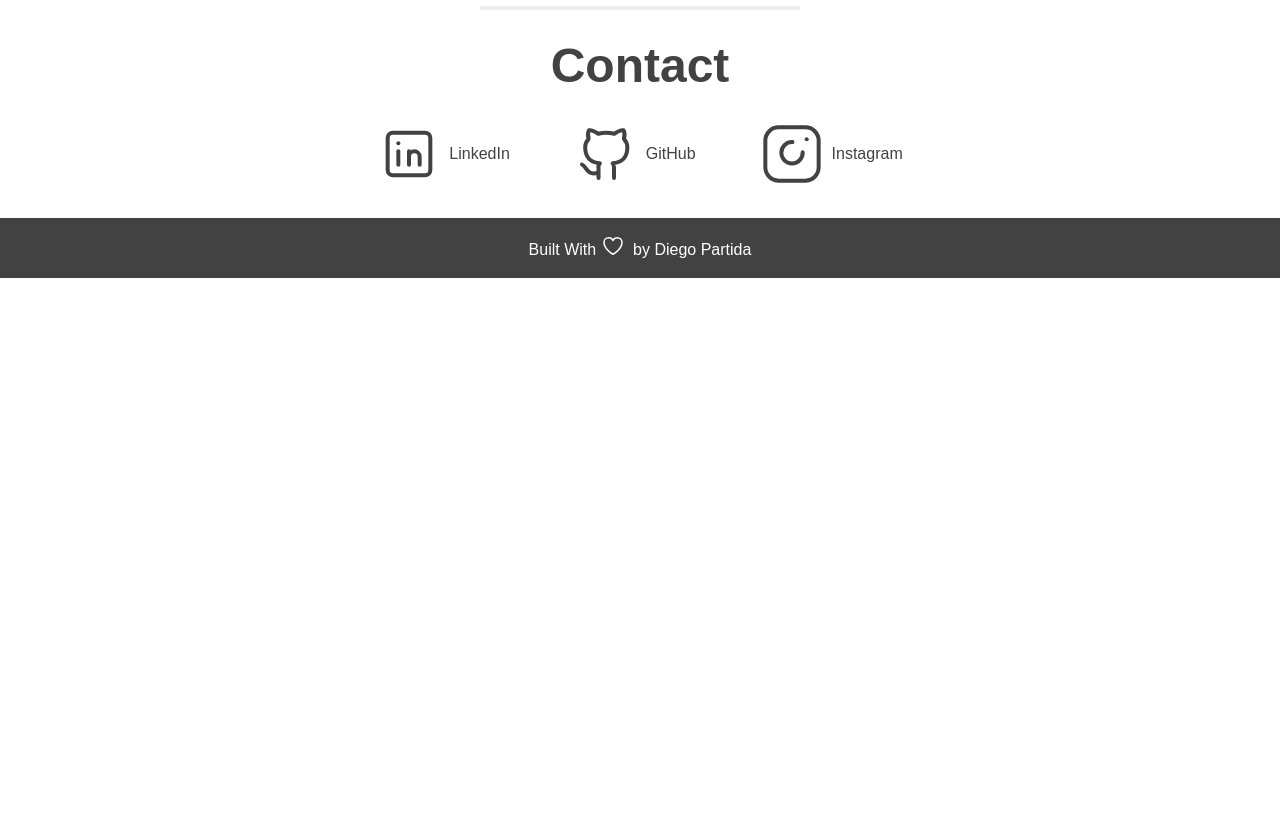
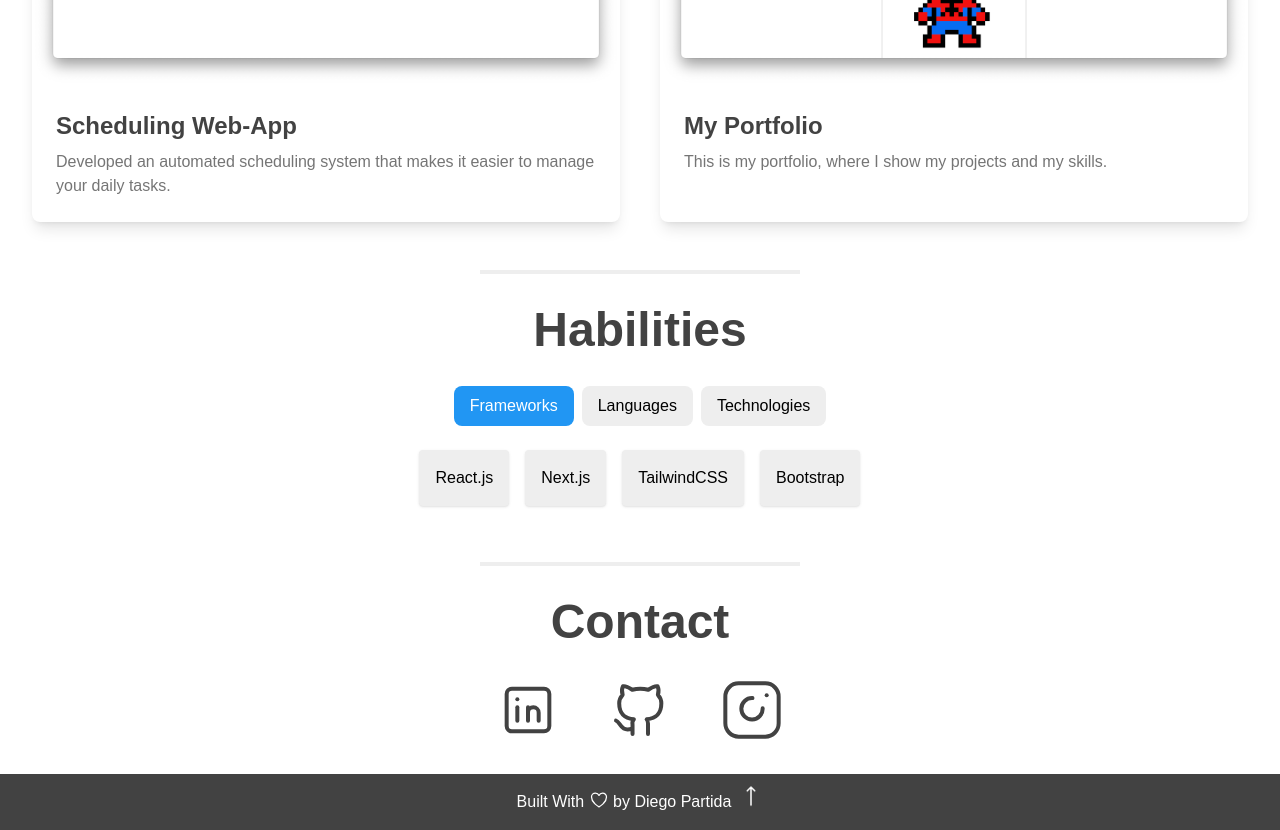
Before and after one commit to diegopartida22/diego-portfolio, a React (Create React App) app: page / in a window 1280 px wide. Shown: the part 2500-3330 px from the top of the page. Before the commit the page ends 2778 px from the top, so only its background shows below. Built offline with nearby package versions, Linux system fonts and the light colour scheme.

Commit message:
Add habilities section

```diff
--- a/src/App.js
+++ b/src/App.js
@@ -5,6 +5,7 @@ import Projects from "./components/Projects";
 import About from "./components/About";
 import Contact from "./components/Contact";
 import Footer from "./components/Footer";
+import Habilities from "./components/Habilities";
 
 function App() {
   return (
@@ -13,6 +14,7 @@ function App() {
       <Home />
       <About />
       <Projects />
+      <Habilities />
       <Contact />
       <Footer />
     </>
--- a/src/components/Contact.js
+++ b/src/components/Contact.js
@@ -13,11 +13,11 @@ function Contact() {
             href="https://www.linkedin.com/in/diegopartidaromero/"
             target="_blank"
             rel="noopener noreferrer"
-            className="text-gray-800 hover:text-indigo-500 flex items-center"
+            className="text-gray-800 hover:text-indigo-500 flex items-center hover:-translate-y-1 transition duration-300 ease-in-out"
           >
             <svg
               xmlns="http://www.w3.org/2000/svg"
-              className="h-16 w-16 mr-2"
+              className="h-16 w-16"
               viewBox="0 0 24 24"
               strokeWidth="1.5"
               stroke="currentColor"
@@ -32,7 +32,6 @@ function Contact() {
               <line x1="12" y1="16" x2="12" y2="11" />
               <path d="M16 16v-3a2 2 0 0 0 -4 0" />
             </svg>
-            LinkedIn
           </a>
         </div>
         <div>
@@ -40,11 +39,11 @@ function Contact() {
             href="https://github.com/diegopartida22"
             target="_blank"
             rel="noopener noreferrer"
-            className="text-gray-800 hover:text-indigo-500 flex items-center sm:ml-4"
+            className="text-gray-800 hover:text-indigo-500 flex items-center  hover:-translate-y-1 transition duration-300 ease-in-out "
           >
             <svg
               xmlns="http://www.w3.org/2000/svg"
-              className="h-16 w-16 mr-2"
+              className="h-16 w-16"
               viewBox="0 0 24 24"
               strokeWidth="1.5"
               stroke="currentColor"
@@ -55,7 +54,6 @@ function Contact() {
               <path stroke="none" d="M0 0h24v24H0z" fill="none" />
               <path d="M9 19c-4.3 1.4 -4.3 -2.5 -6 -3m12 5v-3.5c0 -1 .1 -1.4 -.5 -2c2.7 -.3 5.5 -1.3 5.5 -6a4.6 4.6 0 0 0 -1.3 -3.2a4.2 4.2 0 0 0 -.1 -3.2s-1.1 -.3 -3.5 1.3a11.7 11.7 0 0 0 -6 0c-2.4 -1.6 -3.5 -1.3 -3.5 -1.3a4.2 4.2 0 0 0 -.1 3.2a4.6 4.6 0 0 0 -1.3 3.2c0 4.7 2.8 5.7 5.5 6c-.6 .6 -.6 1.5 -.5 2v3.5" />
             </svg>
-            GitHub
           </a>
         </div>
         <div>
@@ -63,11 +61,11 @@ function Contact() {
             href="https://www.instagram.com/diegopartida22/"
             target="_blank"
             rel="noopener noreferrer"
-            className="text-gray-800 hover:text-indigo-500 flex items-center sm:ml-4"
+            className="text-gray-800 hover:text-indigo-500 flex items-center  hover:-translate-y-1 transition duration-300 ease-in-out "
           >
             <svg
               xmlns="http://www.w3.org/2000/svg"
-              className="h-14 w-14 sm:h-16 sm:w-16 mr-2"
+              className="h-14 w-14 sm:h-16 sm:w-16"
               viewBox="0 0 24 24"
               strokeWidth="1.5"
               stroke="currentColor"
@@ -79,7 +77,6 @@ function Contact() {
               <path d="M16 11.37a4 4 0 1 1 -3.83 -3.83" />
               <line x1="17.5" y1="6.5" x2="17.51" y2="6.5" />
             </svg>
-            Instagram
           </a>
         </div>
       </div>
--- a/src/components/Footer.js
+++ b/src/components/Footer.js
@@ -3,7 +3,7 @@ import React from "react";
 function Footer() {
   return (
     <footer className="bg-gray-800 py-4 mt-8 w-full">
-      <div className="container mx-auto px-4 flex items-center justify-center sm:mb-0 mb-2">
+      <div className="container mx-auto px-4 flex items-center justify-center">
         <p className="text-white">
           Built With{" "}
           <span role="img" aria-label="heart">
@@ -13,7 +13,7 @@ function Footer() {
               viewBox="0 0 24 24"
               strokeWidth="1.5"
               stroke="currentColor"
-              className="w-6 h-6 inline-block align-text-bottom mr-1"
+              className="w-5 h-5 inline-block align-text-bottom"
             >
               <path
                 strokeLinecap="round"
@@ -24,6 +24,22 @@ function Footer() {
           </span>{" "}
           by Diego Partida
         </p>
+        <div className="flex flex-row gap-2 ml-2 text-white animate-bounce hover:text-blue-500 hover:cursor-pointer">
+          <svg
+            xmlns="http://www.w3.org/2000/svg"
+            fill="none"
+            viewBox="0 0 24 24"
+            stroke-width="1.5"
+            stroke="currentColor"
+            class="w-6 h-6"
+          >
+            <path
+              stroke-linecap="round"
+              stroke-linejoin="round"
+              d="M8.25 6.75L12 3m0 0l3.75 3.75M12 3v18"
+            />
+          </svg>
+        </div>
       </div>
     </footer>
   );
--- /dev/null
+++ b/src/components/Habilities.js
@@ -0,0 +1,96 @@
+import React from "react";
+import { useState } from "react";
+
+const frameworks = ["React.js", "Next.js", "TailwindCSS", "Bootstrap"];
+const languages = [
+  "JavaScript",
+  "C++",
+  "Python",
+  "MatLab",
+  "HTML",
+  "CSS",
+  "SQL",
+];
+const technologies = [
+  "Node.js",
+  "Git",
+  "GitHub",
+  "Vercel",
+  "Hostinger",
+  "Firebase",
+];
+
+function Habilities() {
+  const [currentCategory, setCurrentCategory] = useState("frameworks");
+
+  const categories = {
+    frameworks,
+    languages,
+    technologies,
+  };
+
+  const handleCategoryChange = (category) => {
+    setCurrentCategory(category);
+  };
+
+  return (
+    <div className="mt-12">
+      <hr className="border-2 border-gray-200 w-1/4 mx-auto" />
+      <h1 className="text-4xl sm:text-5xl font-bold text-gray-800 flex justify-center mt-8">
+        Habilities
+      </h1>
+
+      <div className="mt-8 flex justify-center">
+        <div className="w-2/3">
+          <div className="flex justify-center mb-4">
+            <button
+              className={`px-4 py-2 mr-2 rounded-lg ${
+                currentCategory === "frameworks"
+                  ? "bg-blue-500 text-white"
+                  : "bg-gray-200"
+              }`}
+              onClick={() => handleCategoryChange("frameworks")}
+            >
+              Frameworks
+            </button>
+
+            <button
+              className={`px-4 py-2 mr-2 rounded-lg ${
+                currentCategory === "languages"
+                  ? "bg-blue-500 text-white"
+                  : "bg-gray-200"
+              }`}
+              onClick={() => handleCategoryChange("languages")}
+            >
+              Languages
+            </button>
+            <button
+              className={`px-4 py-2 rounded-lg ${
+                currentCategory === "technologies"
+                  ? "bg-blue-500 text-white"
+                  : "bg-gray-200"
+              }`}
+              onClick={() => handleCategoryChange("technologies")}
+            >
+              Technologies
+            </button>
+          </div>
+
+          <div className="flex justify-center">
+            <div className="w-1/2">
+              <ul className="flex justify-center">
+                {categories[currentCategory].map((item) => (
+                  <li key={item} className="bg-gray-200 p-4 m-2 rounded shadow">
+                    {item}
+                  </li>
+                ))}
+              </ul>
+            </div>
+          </div>
+        </div>
+      </div>
+    </div>
+  );
+}
+
+export default Habilities;
--- a/src/components/Projects.js
+++ b/src/components/Projects.js
@@ -50,12 +50,25 @@ function Projects() {
       <h1 className="text-4xl sm:text-5xl font-bold text-gray-800 flex justify-center mt-8">
         Projects
       </h1>
+      <div className="max-w-3xl mx-auto p-8 text-xl text-gray-600">
+        <p className="mt-4 mx-auto text-center">
+          These projects exemplify my passion for coding and my diverse range of
+          skills. They demonstrate my proficiency in various programming
+          languages, frameworks, and technologies.
+        </p>
+
+        <p className="mt-4 mx-auto text-center">
+          I strive for clean, efficient code that delivers exceptional results.
+          Each project represents my problem-solving abilities, creativity, and
+          commitment to excellence.
+        </p>
+      </div>
 
       <div className="grid grid-cols-1 sm:grid-cols-2 md:grid-cols-2 gap-10 mt-8 px-8">
         {projects.map((project, index) => (
           <div
             key={index}
-            className="bg-white rounded-lg shadow-lg hover:scale-105 transform transition-transform duration-300"
+            className="bg-white rounded-lg shadow-lg hover:cursor-pointer hover:scale-105 transform transition-transform duration-300"
             onClick={() => window.open(project.link, "_blank")}
           >
             <img
```
Also changed, not shown: src/components/NavBar.js (+0 -9 lines).
